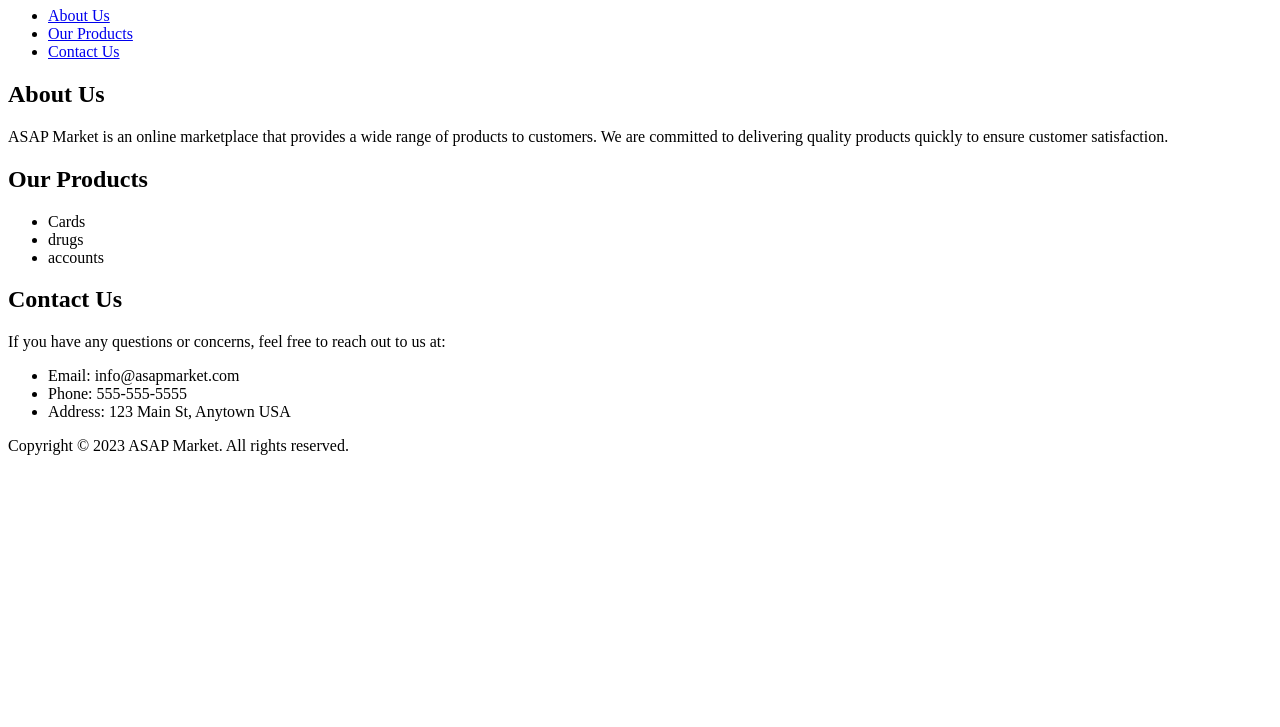
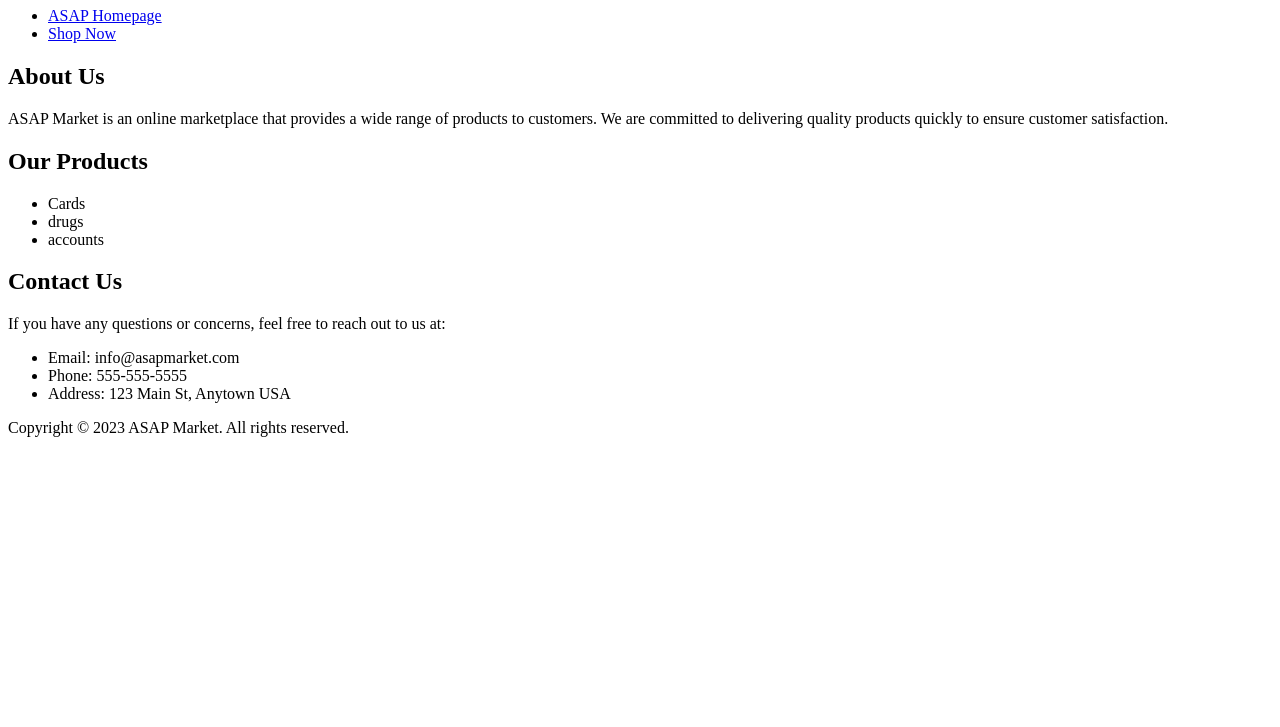
Before and after one commit to asapmarketlink1/asapmarketlink1.github.io, a plain HTML site: page index.html in a window 1280 px wide. Shown: the part 73-800 px from the top of the page. Drawn offline with Linux system fonts and the light colour scheme.

Commit message:
Update index.html

```diff
--- a/index.html
+++ b/index.html
@@ -4,13 +4,12 @@
     <title>ASAP Market - Your One-Stop Online Shop</title>
   </head>
   <body>
-    <header>
+       <header>
       <h1>Welcome to ASAP Market</h1>
       <nav>
         <ul>
-          <li><a href="#about">About Us</a></li>
-          <li><a href="#products">Our Products</a></li>
-          <li><a href="#contact">Contact Us</a></li>
+          <li><a href="https://www.asap.com">ASAP Homepage</a></li>
+          <li><a href="https://www.asapmarket.com">Shop Now</a></li>
         </ul>
       </nav>
     </header>
```
